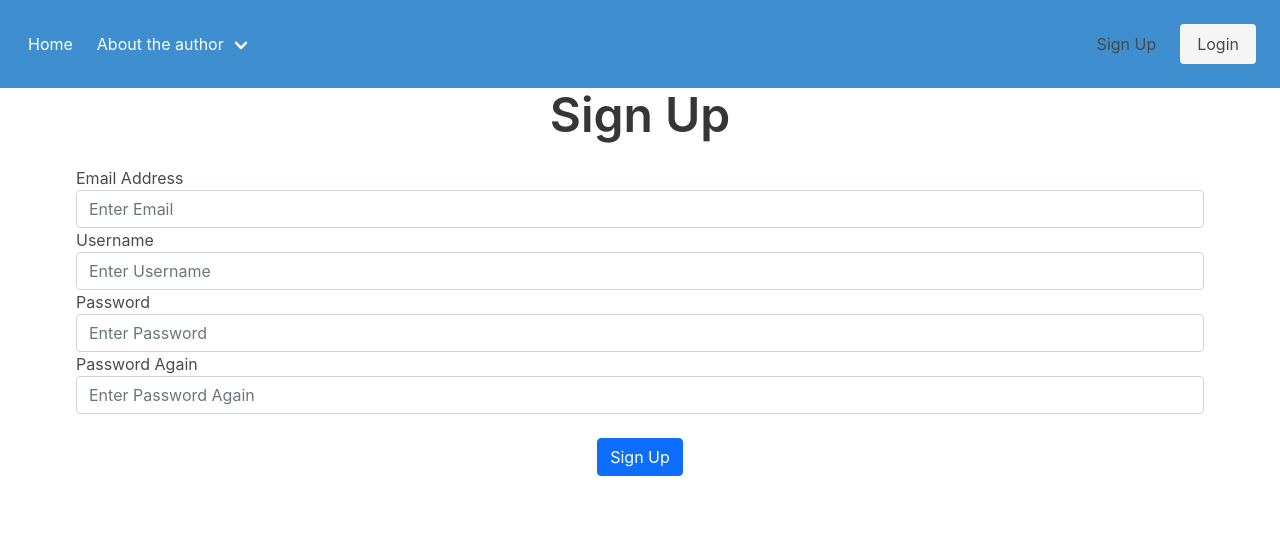
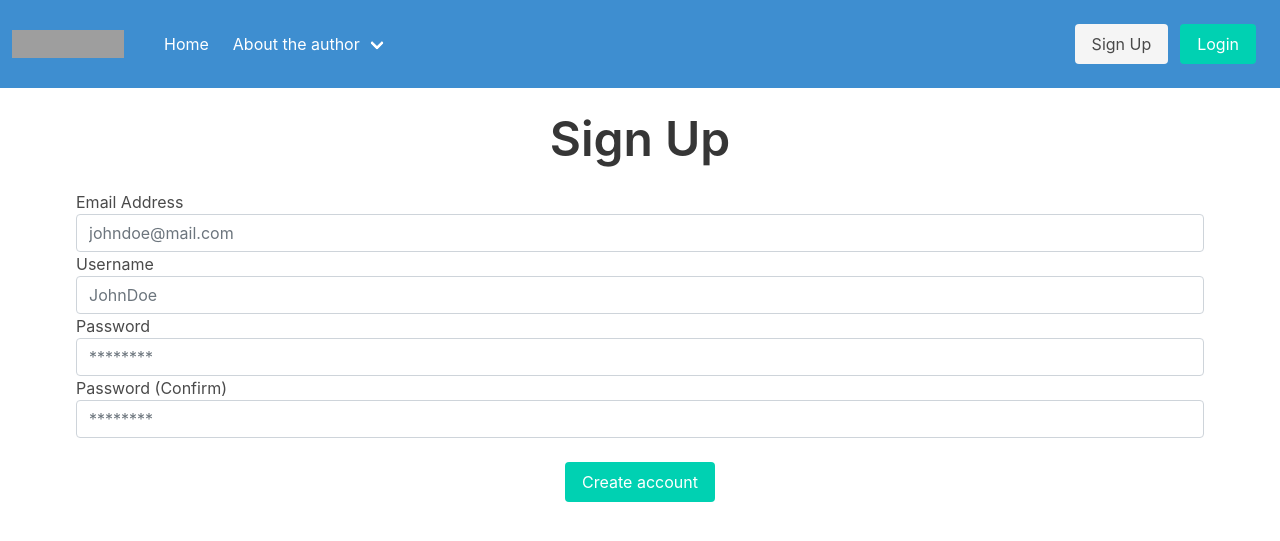
Before and after one commit to noLePhi/FlaskWebAppTutorial, a Flask app: page /signup in a window 1280 px wide. Shown: the top 541 px of the page. Run offline with Flask 2, Linux system fonts and the light colour scheme; some libraries are stand-ins or nearby versions; grey boxes are pictures that could not be loaded.

Commit message:
Some front update

```diff
--- a/website/auth.py
+++ b/website/auth.py
@@ -66,4 +66,4 @@ def sign_up():
 @login_required
 def logout():
     logout_user()
-    return redirect(url_for("views.home"))
+    return redirect(url_for("auth.login"))
--- a/website/templates/articles.html
+++ b/website/templates/articles.html
@@ -1,10 +1,11 @@
 {% extends "base.html" %}
 {% block title %}Articles{% endblock %}
 {% block content %}
-
+<br/>
   <div class="content is-large" align="center">
     <h1>Articles</h1>
   </div>
+
   <div class="buttons has-addons is-centered" >
       <a class="button is-info is-selected nav-link" href="/articles/last" >Last</a>
       <a class="button nav-link" href="/articles/recommended" >Recommended</a>
--- a/website/templates/articles_reco.html
+++ b/website/templates/articles_reco.html
@@ -1,10 +1,11 @@
 {% extends "base.html" %}
 {% block title %}Articles{% endblock %}
 {% block content %}
-
+<br/>
   <div class="content is-large" align="center">
     <h1>Articles</h1>
   </div>
+
   <div class="buttons has-addons is-centered" >
       <a class="button  nav-link" href="/articles/last" >Last</a>
       <a class="button is-info is-selected nav-link" href="/articles/recommended">Recommended</a>
--- a/website/templates/author.html
+++ b/website/templates/author.html
@@ -1,5 +1,6 @@
-{% extends "base.html" %} {% block title %}About me{% endblock %} {% block content
-%}
+{% extends "base.html" %}
+{% block title %}About me{% endblock %}
+{% block content %}
 <section class="hero is-info">
   <div class="hero-body">
     <p class="title">
--- a/website/templates/base.html
+++ b/website/templates/base.html
@@ -20,9 +20,9 @@
   <body>
       <nav class="navbar is-info" role="navigation" aria-label="main navigation">
       <div class="navbar-brand">
-        <!---<a class="navbar-item" href="https://bulma.io">
-          <img src="https://bulma.io/images/bulma-logo.png" width="112" height="28">
-        </a> --->
+        <a class="navbar-item" href="/home">
+          <img src="https://upload.wikimedia.org/wikipedia/commons/f/f3/Logo_ECE_Paris.png" width="112" height="28">
+        </a>
 
         <a role="button" class="navbar-burger" aria-label="menu" aria-expanded="false" data-target="navbarBasicExample">
           <span aria-hidden="true"></span>
@@ -74,7 +74,7 @@
         </div>
         <div class="navbar-end">
           <div class="navbar-item">
-              <a class="navbar-item is-primary nav-link" href="/logout">
+              <a class="button is-primary" href="/logout">
                 Logout
               </a>
         </div>
@@ -110,11 +110,11 @@
         </div>
         <div class="navbar-end">
           <div class="navbar-item">
-              <a class="navbar-item is-info nav-link" href="/signup">
+              <a class="button is-light nav-link" href="/signup">
                 Sign Up
               </a>
           <div class="navbar-item">
-              <a class="button is-light nav-link" href="/login">
+              <a class="button is-primary nav-link" href="/login">
                 Login
               </a>
           </div>
--- a/website/templates/home.html
+++ b/website/templates/home.html
@@ -1,7 +1,8 @@
 {% extends "base.html" %} {% block title %}Home{% endblock %}
 {% block content %}
+    <br/>
   <div class="content is-large" align="center">
-    <h1>Home of Data</h1>
+    <h1>Find a Website Title</h1>
       <p align="center">This platform has been created to gather different ressources and articles about deep learning technologies.</p>
       <p align="center">It is also a place for the author to train Python, Flask and Webscrapping.</p>
   </div>
--- a/website/templates/resources_blogs.html
+++ b/website/templates/resources_blogs.html
@@ -1,7 +1,7 @@
 {% extends "base.html" %}
 {% block title %}Resources{% endblock %}
 {% block content %}
-
+<br/>
 <div class="content is-large" align="center">
     <h1>Resources</h1>
 </div>
--- a/website/templates/resources_books.html
+++ b/website/templates/resources_books.html
@@ -1,7 +1,7 @@
 {% extends "base.html" %}
 {% block title %}Resources{% endblock %}
 {% block content %}
-
+<br/>
 <div class="content is-large" align="center">
     <h1>Resources</h1>
 </div>
--- a/website/templates/resources_courses.html
+++ b/website/templates/resources_courses.html
@@ -1,7 +1,7 @@
 {% extends "base.html" %}
 {% block title %}Resources{% endblock %}
 {% block content %}
-
+<br/>
 <div class="content is-large" align="center">
     <h1>Resources</h1>
 </div>
--- a/website/templates/resources_github.html
+++ b/website/templates/resources_github.html
@@ -1,7 +1,7 @@
 {% extends "base.html" %}
 {% block title %}Resources{% endblock %}
 {% block content %}
-
+<br/>
 <div class="content is-large" align="center">
     <h1>Resources</h1>
 </div>
--- a/website/templates/resources_yt.html
+++ b/website/templates/resources_yt.html
@@ -1,7 +1,7 @@
 {% extends "base.html" %}
 {% block title %}Resources{% endblock %}
 {% block content %}
-
+<br/>
 <div class="content is-large" align="center">
     <h1>Resources</h1>
 </div>
--- a/website/templates/signup.html
+++ b/website/templates/signup.html
@@ -1,7 +1,8 @@
-{% extends "base.html" %} {% block title %}Sign Up{% endblock %}
+{% extends "base.html" %}
+{% block title %}Sign Up{% endblock %}
 
 {% block content %}
-
+<br/>
   <div class="content is-large" align="center">
     <h1>Sign Up</h1>
   </div>
@@ -14,7 +15,7 @@
       id="email"
       name="email"
       class="form-control"
-      placeholder="Enter Email"
+      placeholder="johndoe@mail.com"
     />
     <label for="username">Username</label>
     <input
@@ -22,7 +23,7 @@
       id="username"
       name="username"
       class="form-control"
-      placeholder="Enter Username"
+      placeholder="JohnDoe"
     />
     <label for="password1">Password</label>
     <input
@@ -30,19 +31,19 @@
       id="password1"
       name="password1"
       class="form-control"
-      placeholder="Enter Password"
+      placeholder="********"
     />
-    <label for="password2">Password Again</label>
+    <label for="password2">Password (Confirm)</label>
     <input
       type="password"
       id="password2"
       name="password2"
       class="form-control"
-      placeholder="Enter Password Again"
+      placeholder="********"
     />
     <br />
     <div align="center">
-      <button class="btn btn-primary" type="submit">Sign Up</button>
+      <button class="button is-primary" type="submit">Create account</button>
     </div>
   </div>
 </form>
--- a/website/templates/userposts.html
+++ b/website/templates/userposts.html
@@ -1,5 +1,5 @@
-{% extends "posts.html" %} {% block title %}{{username}}'s Posts{% endblock
-%}
+{% extends "posts.html" %}
+{% block title %}{{username}}'s Posts{% endblock %}
 
 {% block footer %}
 <div align="center">
```
Also changed, not shown: website/templates/create_post.html (+7 -4 lines), website/templates/login.html (+5 -2 lines), website/templates/posts.html (+8 -7 lines).
